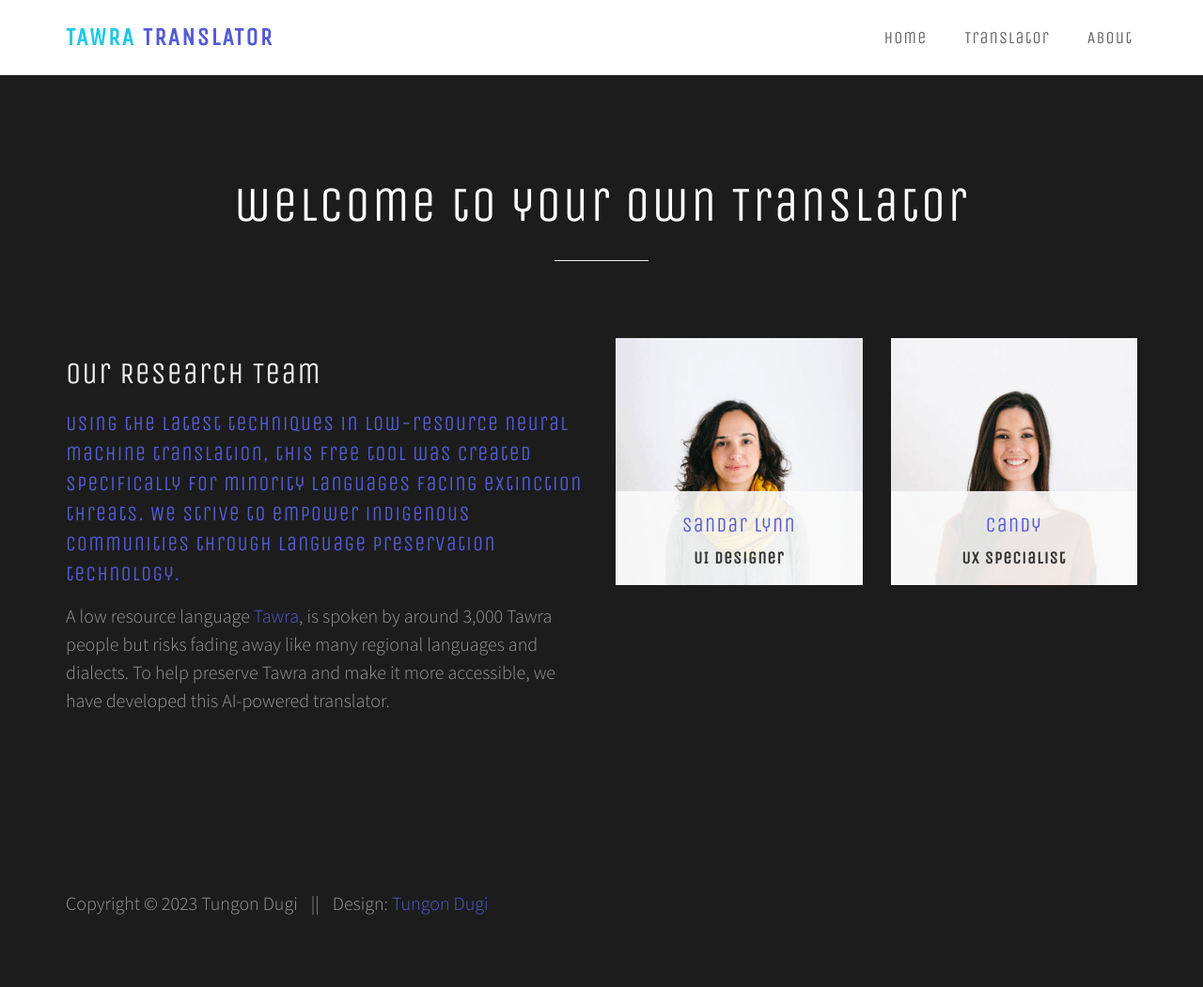
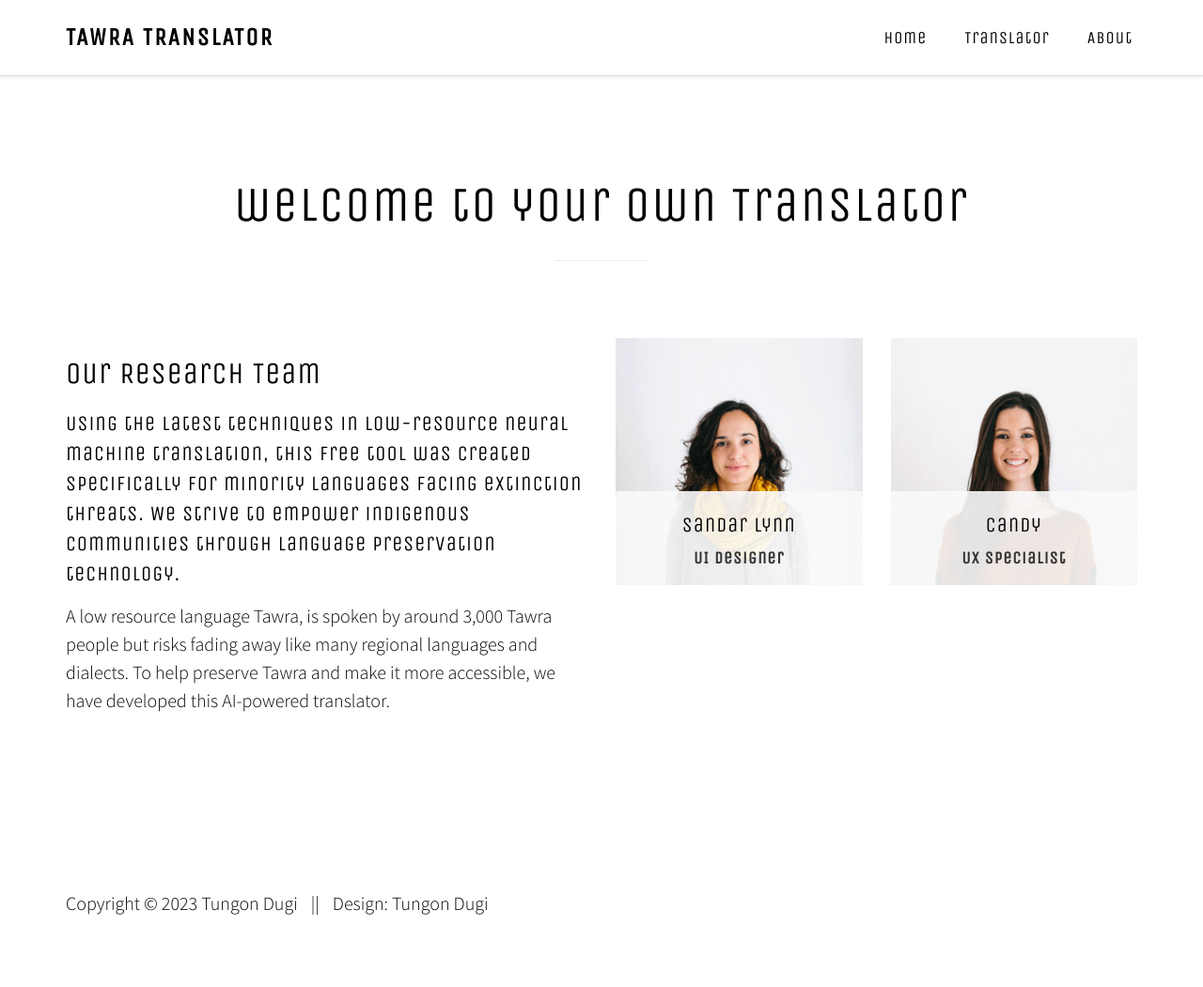
Before and after one commit to repleeka/ende_translator, a Flask app: page /about in a window 1280 px wide. Shown: the whole page at 94% size. Run offline with Flask 3, Linux system fonts and the light colour scheme; some libraries are stand-ins or nearby versions.

Commit message:
changed color and background color to Black and White

```diff
--- a/static/css/style.css
+++ b/static/css/style.css
@@ -10,7 +10,7 @@ http://www.templatemo.com/tm-492-app-starter
 
 
 body {
-  background: #1c1c1c;
+  background: #ffffff;
   font-family: 'Source Sans Pro', sans-serif;
   font-style: normal;
   font-weight: 300;
@@ -47,7 +47,7 @@ h6 {
 }
 
 h1 {
-  color: #ffffff;
+  color: #000000;
   font-size: 52px;
   letter-spacing: 2px;
   padding-bottom: 10px;
@@ -55,12 +55,12 @@ h1 {
 }
 
 h2 {
-  color: #f0f0f0;
+  color: #000000;
   font-size: 32px;
 }
 
 h3 {
-  color: #535bd4;
+  color: #000000;
   font-size: 22px;
   line-height: 32px;
   padding-bottom: 4px;
@@ -71,14 +71,14 @@ h4 {
 }
 
 p {
-  color: #999;
+  color: #030303;
   font-size: 20px;
   font-weight: 300;
   line-height: 30px;
 }
 
 hr {
-  border-bottom-color: #999;
+  border-bottom-color: #000000;
   width: 100px;
 }
 
@@ -114,7 +114,7 @@ html {
 }
 
 a {
-  color: #535bd4;
+  color: #000000;
   -webkit-transition: 0.5s;
   -o-transition: 0.5s;
   transition: 0.5s;
@@ -157,18 +157,9 @@ a:focus {
   text-align: center;
 }
 
-#about,
-#screenshot,
-#divider,
-#pricing,
-#newsletter {
+#about {
   padding-top: 100px;
   padding-bottom: 100px;
-}
-
-#divider,
-#pricing {
-  text-align: center;
 }
 
 
@@ -236,10 +227,12 @@ a:focus {
   border: none;
   box-shadow: none;
   margin: 0 !important;
+  border-bottom: 1px solid #ddd;
+  box-shadow: 0 1px 3px rgba(0, 0, 0, 0.1);
 }
 
 .navbar-default .navbar-brand {
-  color: #535bd4;
+  color: #000000;
   font-size: 26px;
   font-weight: bold;
   text-transform: uppercase;
@@ -249,11 +242,11 @@ a:focus {
 }
 
 .navbar-default .navbar-brand span {
-  color: #1dc9e3;
+  color: #000000;
 }
 
 .navbar-default .navbar-nav li a {
-  color: #656565;
+  color: #000000;
   font-size: 18px;
   font-weight: 500;
   line-height: 50px;
--- a/templates/about.html
+++ b/templates/about.html
@@ -19,8 +19,7 @@
                     minority languages facing extinction threats. We strive to empower indigenous communities through
                     language preservation
                     technology.</h3>
-                <p class="wow fadeInUp" data-wow-delay="0.4s">A low resource language <a
-                        href="https://plus.google.com/+templatemo" target="_blank">Tawra</a>, is spoken by around 3,000
+                <p class="wow fadeInUp" data-wow-delay="0.4s">A low resource language Tawra, is spoken by around 3,000
                     Tawra people but risks fading away like many regional languages and
                     dialects. To help
                     preserve Tawra and make it more accessible, we have developed this AI-powered translator.</p>
--- a/templates/base.html
+++ b/templates/base.html
@@ -23,7 +23,7 @@
     <link rel="stylesheet" href="{{ url_for('static', filename='css/font-awesome.min.css')}}">
 
     <!-- <link rel="stylesheet" href="css/magnific-popup.css"> -->
-    <link rel="stylesheet" href="{{ url_for('static', filename='css/magnific-popu.css')}}">
+    <link rel="stylesheet" href="{{ url_for('static', filename='css/magnific-popup.css')}}">
 
 
     <!-- <link rel="stylesheet" href="css/owl.theme.css"> -->
@@ -34,6 +34,7 @@
 
     <link href='https://fonts.googleapis.com/css?family=Unica+One' rel='stylesheet' type='text/css'>
     <link href='https://fonts.googleapis.com/css?family=Source+Sans+Pro:400,300,700' rel='stylesheet' type='text/css'>
+    <!-- <link rel="stylesheet" href="https://cdnjs.cloudflare.com/ajax/libs/font-awesome/6.2.1/css/all.min.css"> -->
 
     <!-- Main css -->
     <!-- <link rel="stylesheet" href="css/style.css"> -->
--- a/templates/home.html
+++ b/templates/home.html
@@ -7,7 +7,7 @@
         <div class="row">
             <div class="wow fadeInUp col-md-6 col-sm-5 col-xs-10 col-xs-offset-1 col-sm-offset-0" data-wow-delay="0.2s">
                 <!-- <img src="{{url_for('static', filename='img/01.png')}}" class="img-responsive" alt="Home"> -->
-                <img src="{{url_for('static', filename='img/home-img.png')}}" class="img-responsive" alt="Home">
+                <img src="{{url_for('static', filename='img/01.png')}}" class="img-responsive" alt="Home">
             </div>
             <div class="col-md-6 col-sm-7 col-xs-12">
                 <div class="home-thumb">
```
Also changed, not shown: other parts of static/css/style.css (+20 -71 lines).
